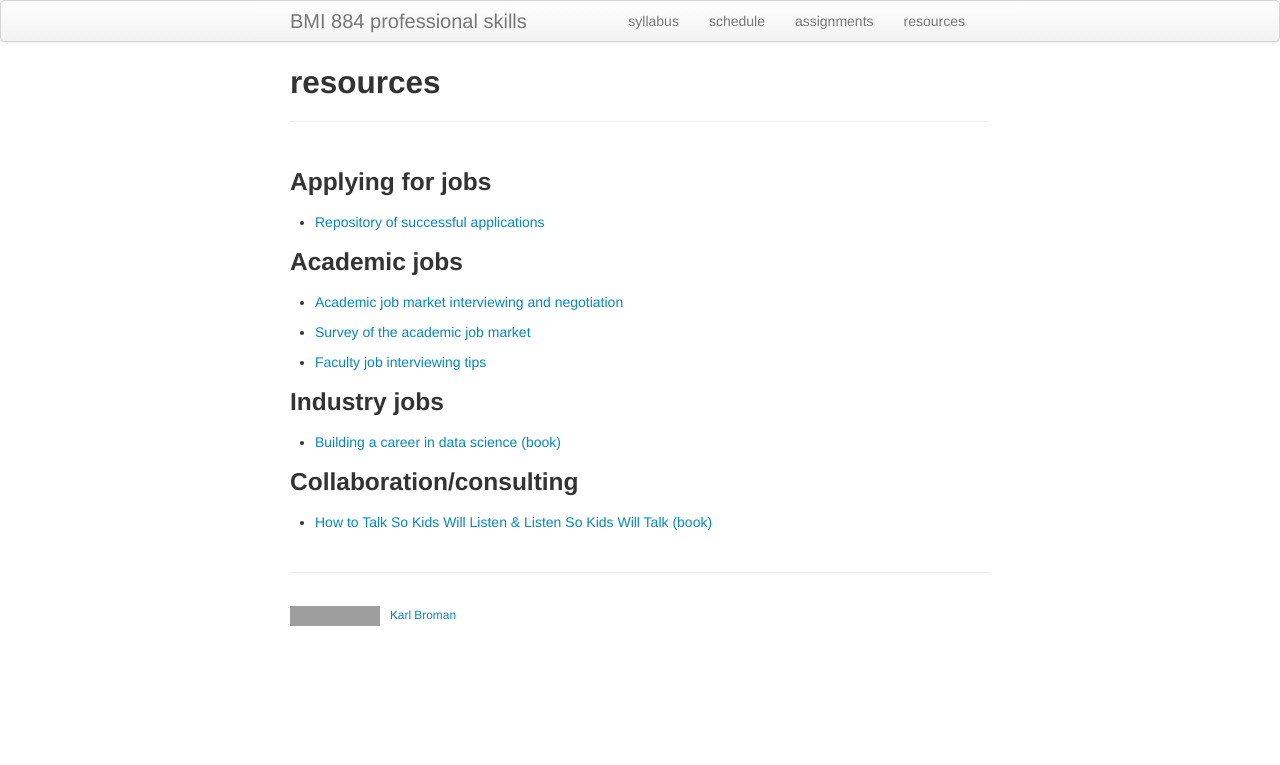
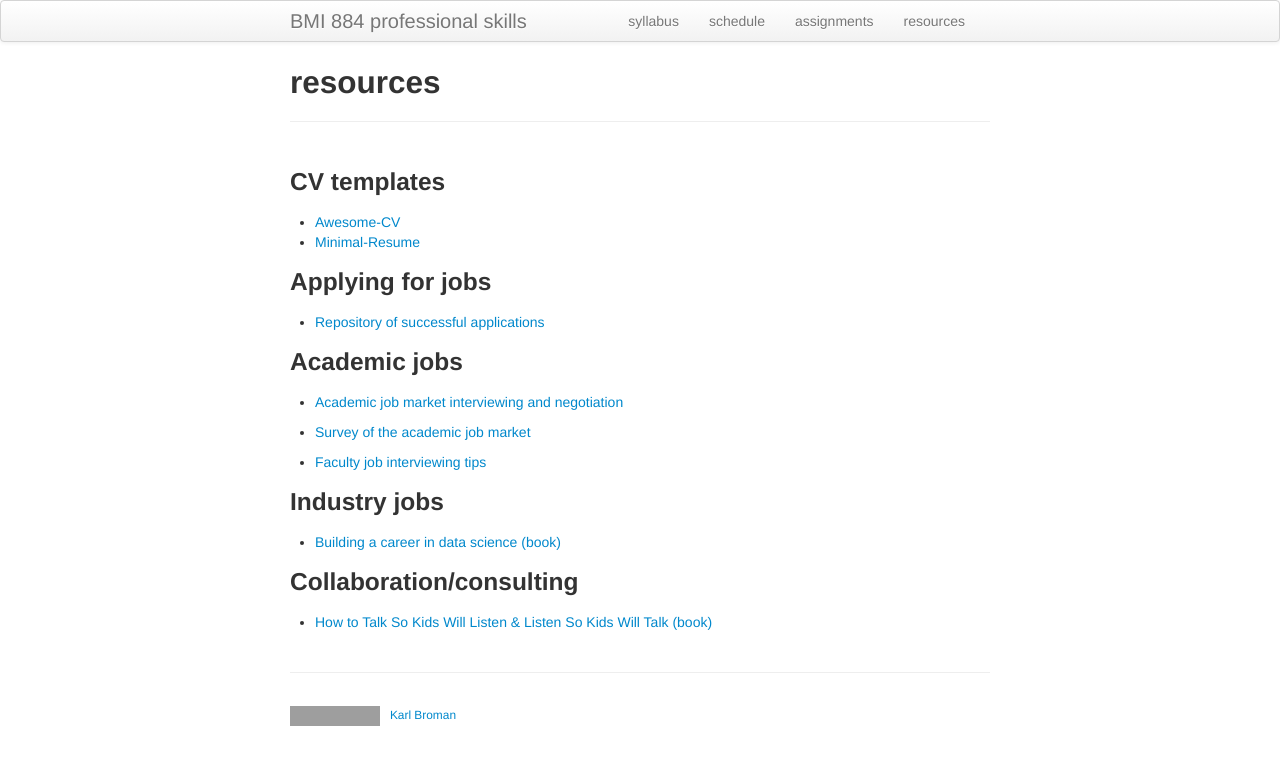
Before and after one commit to kbroman/BMI884_spring2021, a Jekyll site: the page built from resources.md, in a window 1280 px wide. Shown: the top 765 px of the page. Built offline with Jekyll 4.4.1, drawn with Linux system fonts in a browser that asks for light colours; grey boxes are pictures that could not be loaded.

Commit message:
resources.md: links to CV templates

```diff
--- a/resources.md
+++ b/resources.md
@@ -5,9 +5,16 @@ description: Resources for BMI 884, Biomedical data science professional skills
 ---
 
 
+### CV templates
+
+- [Awesome-CV](https://github.com/posquit0/Awesome-CV)
+- [Minimal-Resume](https://github.com/RatulSaha/Minimal-Resume)
+
+
 ### Applying for jobs
 
 - [Repository of successful applications](https://github.com/RILAB/statements)
+
 
 ### Academic jobs
 
@@ -17,10 +24,12 @@ description: Resources for BMI 884, Biomedical data science professional skills
 
 - [Faculty job interviewing tips](http://www.jeffreybigham.com/blog/2020/faculty-job-interviewing-tips.html)
 
+
 ### Industry jobs
 
 - [Building a career in data science (book)](https://livebook.manning.com/book/build-a-career-in-data-science)
 
+
 ### Collaboration/consulting
 
 - [How to Talk So Kids Will Listen & Listen So Kids Will Talk (book)](https://amzn.to/2ME3gUl)
```
